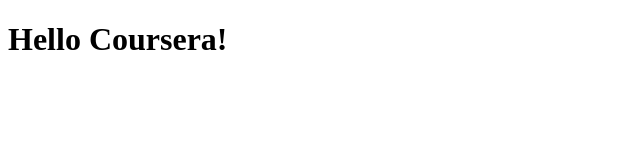
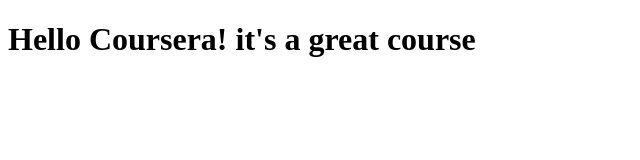
Before and after one commit to chsi12/coursera-test, a plain HTML site: page site/index.html in a window 1280 px wide. Shown: the whole page, without its empty margins (0-640 px from the left). Drawn offline with Linux system fonts and the light colour scheme.

Commit message:
great course

```diff
--- a/site/index.html
+++ b/site/index.html
@@ -13,9 +13,6 @@
         <link rel="stylesheet" href="">
     </head>
     <body>
-        <!--[if lt IE 7]>
-            <p class="browsehappy">You are using an <strong>outdated</strong> browser. Please <a href="#">upgrade your browser</a> to improve your experience.</p>
-        <![endif]-->
-        <h1>Hello Coursera!</h1>
+        <h1>Hello Coursera! it's a great course</h1>
     </body>
 </html>
```
